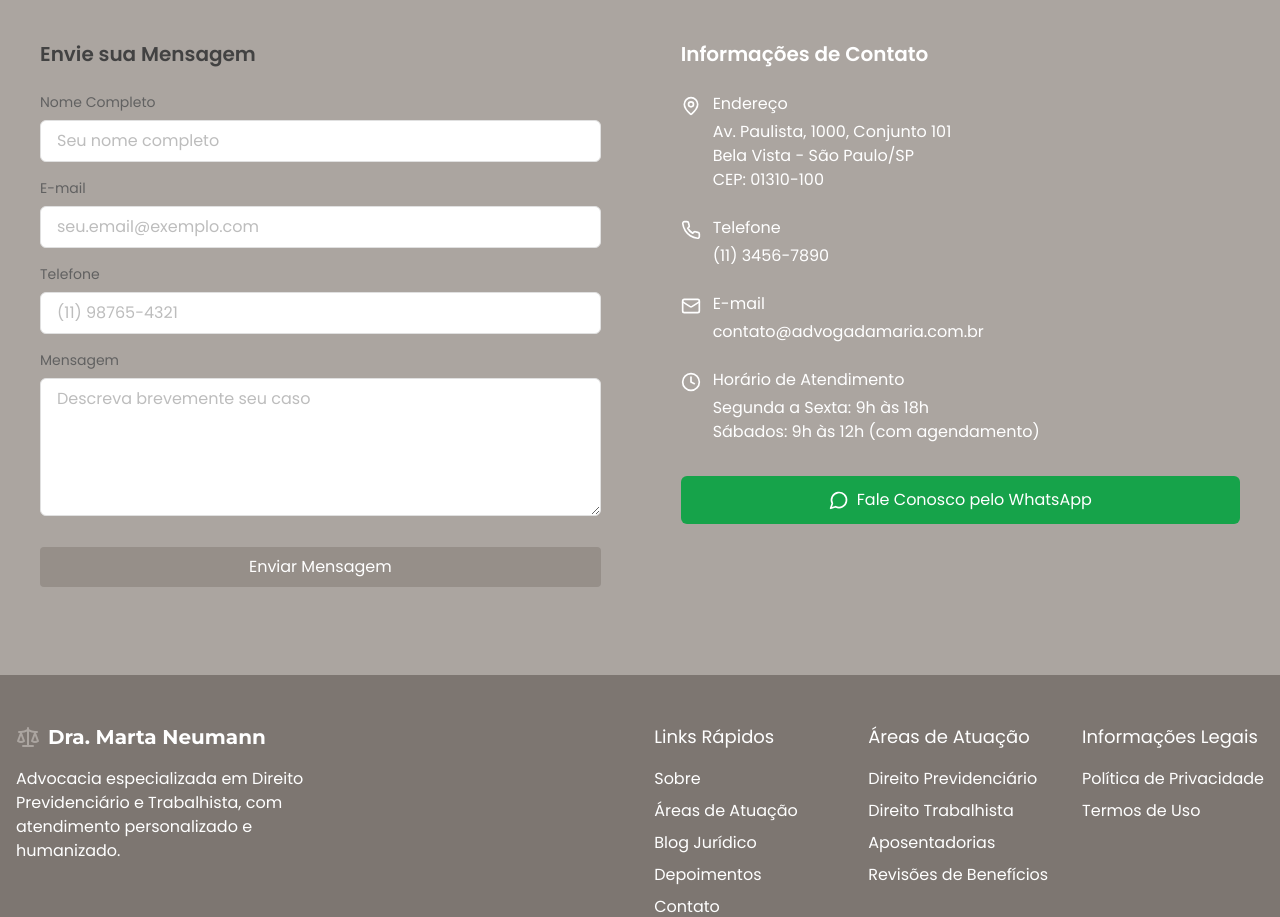
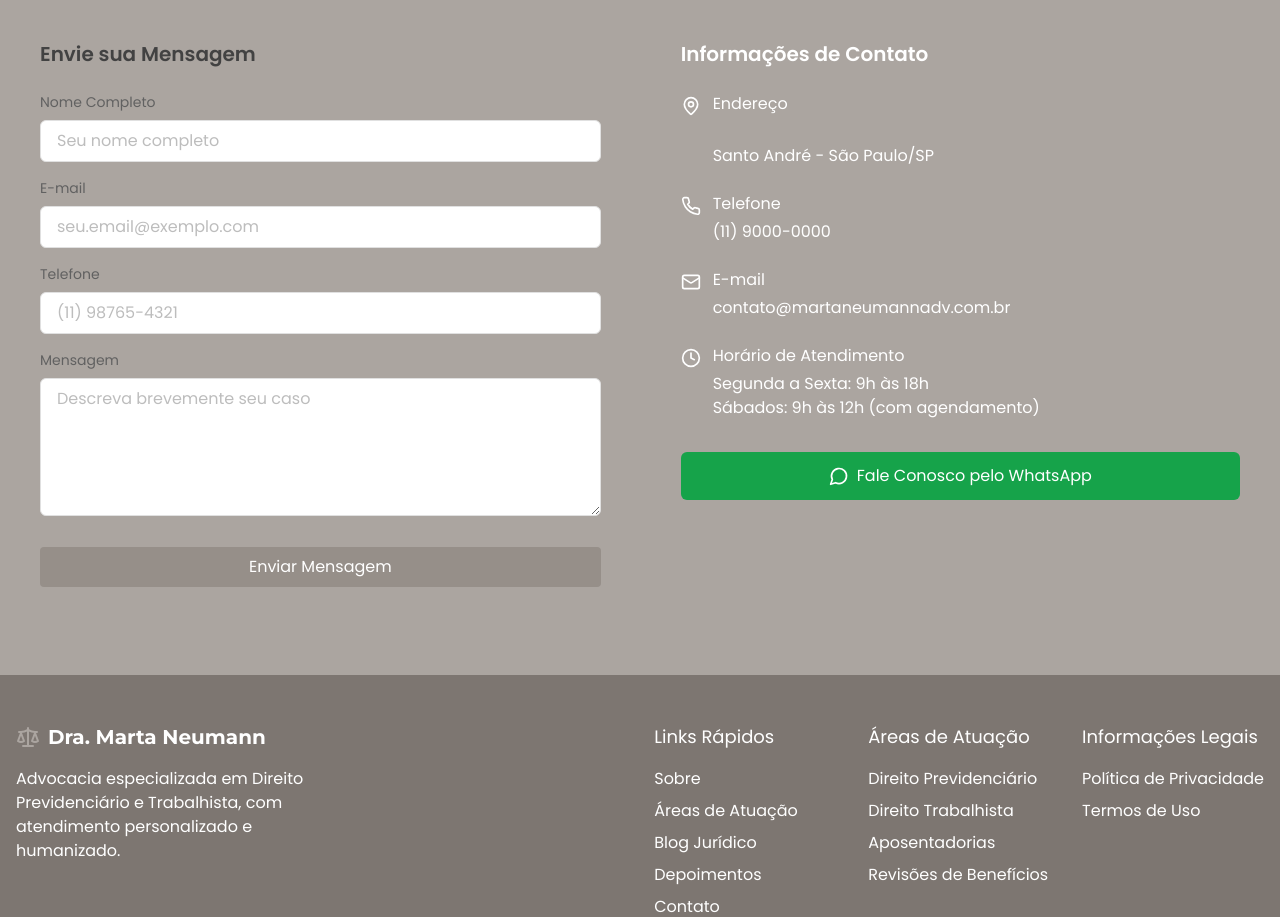
Before and after one commit to souzatotolo/martaneumannadv, a React (Vite) app: page / in a window 1280 px wide. Shown: the part 3620-4537 px from the top of the page. Built offline with nearby package versions, Linux system fonts and the light colour scheme.

Commit message:
alteracoes nos textos

```diff
--- a/src/components/ContactSection.tsx
+++ b/src/components/ContactSection.tsx
@@ -57,11 +57,8 @@ export const ContactSection = () => {
                 <div>
                   <h4 className="font-medium mb-1">Endereço</h4>
                   <p className="text-beige-100">
-                    Av. Paulista, 1000, Conjunto 101
                     <br />
-                    Bela Vista - São Paulo/SP
-                    <br />
-                    CEP: 01310-100
+                    Santo André - São Paulo/SP
                   </p>
                 </div>
               </div>
@@ -69,7 +66,7 @@ export const ContactSection = () => {
                 <PhoneIcon className="mr-3 mt-1 flex-shrink-0" size={20} />
                 <div>
                   <h4 className="font-medium mb-1">Telefone</h4>
-                  <p className="text-beige-100">(11) 3456-7890</p>
+                  <p className="text-beige-100">(11) 9000-0000</p>
                 </div>
               </div>
               <div className="flex items-start">
@@ -77,7 +74,7 @@ export const ContactSection = () => {
                 <div>
                   <h4 className="font-medium mb-1">E-mail</h4>
                   <p className="text-beige-100">
-                    contato@advogadamaria.com.br
+                    contato@martaneumannadv.com.br
                   </p>
                 </div>
               </div>
```
